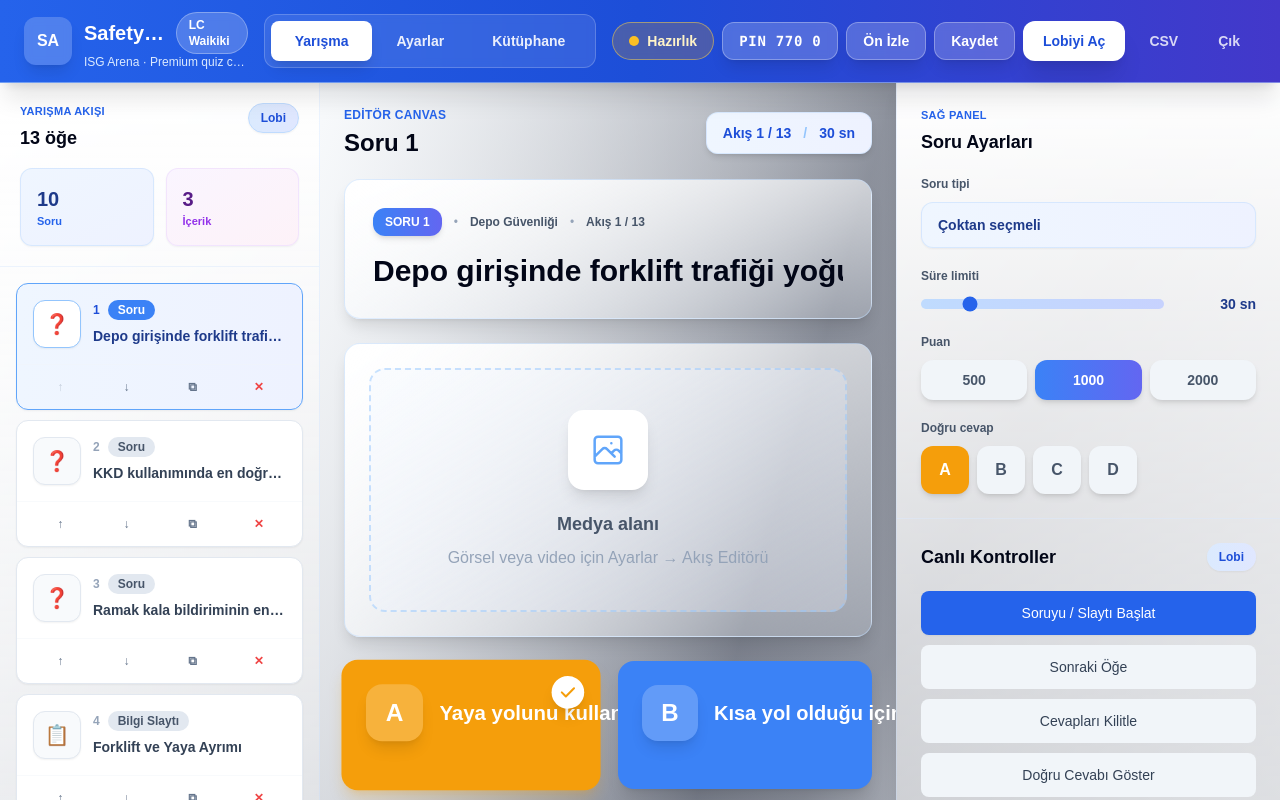
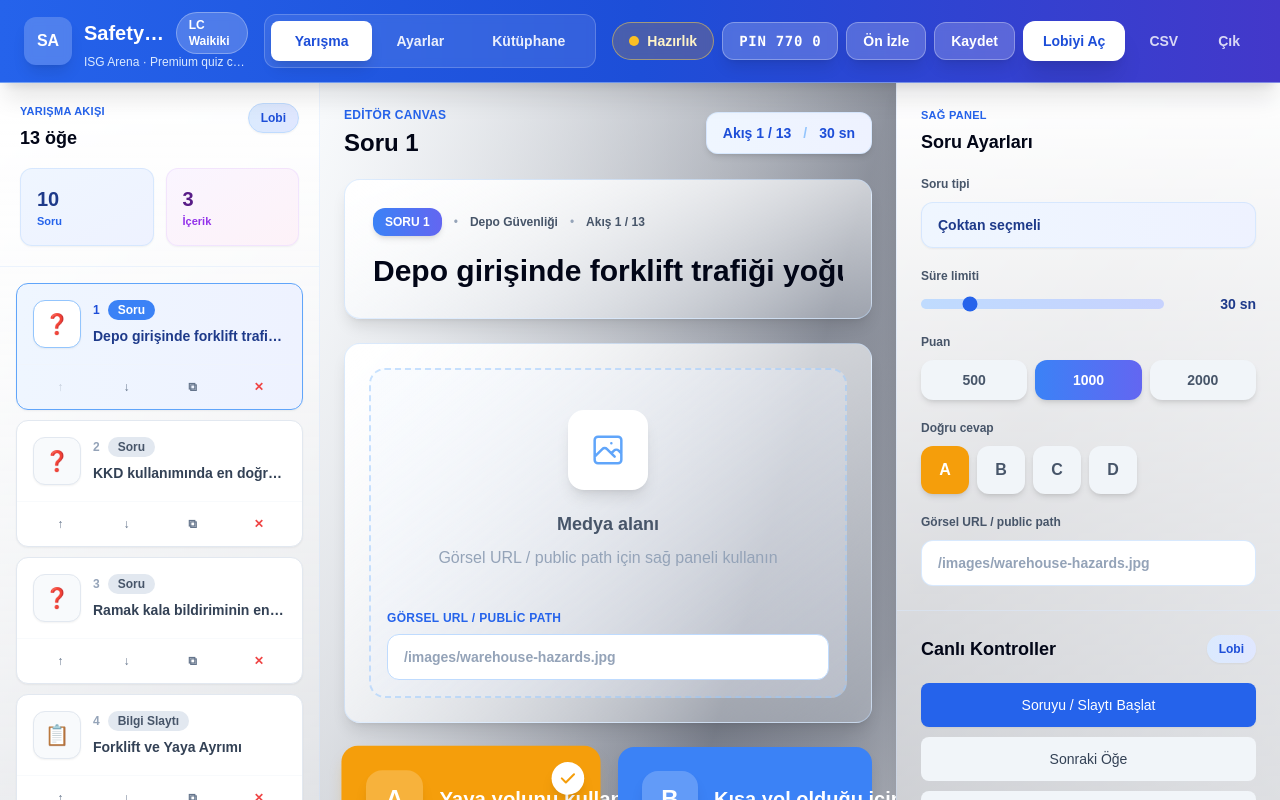
Before and after one commit to candirlik86-creator/isg-arena-2026, a Next.js app: page /admin in a window 1280 px wide. Shown: the top 800 px of the page. Built offline with nearby package versions, Linux system fonts and the light colour scheme.

Commit message:
feat: add image quiz support

```diff
--- a/src/app/admin/page.tsx
+++ b/src/app/admin/page.tsx
@@ -578,7 +578,15 @@ export default function AdminPage() {
                   </div>
 
                   <div className="mb-6 rounded-2xl border border-blue-200/50 bg-gradient-to-br from-white to-blue-50/20 p-6 shadow-lg">
-                    <div className="rounded-2xl border-2 border-dashed border-blue-300/50 bg-gradient-to-br from-blue-50/30 to-indigo-50/30 p-10 text-center">
+                    <div className="overflow-hidden rounded-2xl border-2 border-dashed border-blue-300/50 bg-gradient-to-br from-blue-50/30 to-indigo-50/30 p-4 text-center">
+                      {activeItem.imageUrl ? (
+                        <img
+                          src={activeItem.imageUrl}
+                          alt=""
+                          className="max-h-72 w-full rounded-xl object-contain shadow-lg"
+                        />
+                      ) : (
+                        <div className="p-6">
                           <div className="mx-auto mb-5 flex h-20 w-20 items-center justify-center rounded-2xl bg-white shadow-lg">
                             <svg className="h-10 w-10 text-blue-400" fill="none" stroke="currentColor" viewBox="0 0 24 24" aria-hidden>
                               <path
@@ -590,7 +598,27 @@ export default function AdminPage() {
                             </svg>
                           </div>
                           <p className="mb-2 text-lg font-semibold text-slate-600">Medya alanı</p>
-                      <p className="text-base text-slate-400">Görsel veya video için Ayarlar → Akış Editörü</p>
+                          <p className="text-base text-slate-400">Görsel URL / public path için sağ paneli kullanın</p>
+                        </div>
+                      )}
+                      {activeItem.imageUrl ? (
+                        <p className="mt-3 break-all rounded-xl bg-white/80 px-3 py-2 text-sm font-semibold text-slate-600">
+                          {activeItem.imageUrl}
+                        </p>
+                      ) : null}
+                      <label className="mt-4 block text-left">
+                        <span className="mb-2 block text-xs font-bold uppercase tracking-wide text-blue-600">Görsel URL / public path</span>
+                        <input
+                          type="text"
+                          value={activeItem.imageUrl ?? ""}
+                          onChange={(event) => {
+                            const imageUrl = event.target.value.trim();
+                            patchActiveQuiz({ imageUrl: imageUrl || undefined });
+                          }}
+                          placeholder="/images/warehouse-hazards.jpg"
+                          className="w-full rounded-xl border border-blue-200 bg-white px-4 py-3 text-sm font-semibold text-slate-800 outline-none transition placeholder:text-slate-400 focus:border-blue-500 focus:ring-4 focus:ring-blue-100"
+                        />
+                      </label>
                     </div>
                   </div>
 
@@ -729,6 +757,20 @@ export default function AdminPage() {
                         </button>
                       ))}
                     </div>
+                  </div>
+
+                  <div>
+                    <label className="mb-2.5 block text-xs font-semibold text-slate-600">Görsel URL / public path</label>
+                    <input
+                      type="text"
+                      value={activeItem.imageUrl ?? ""}
+                      onChange={(event) => {
+                        const imageUrl = event.target.value.trim();
+                        patchActiveQuiz({ imageUrl: imageUrl || undefined });
+                      }}
+                      placeholder="/images/warehouse-hazards.jpg"
+                      className="w-full rounded-xl border border-blue-200/60 bg-white px-4 py-3 text-sm font-semibold text-slate-800 outline-none transition placeholder:text-slate-400 focus:border-blue-500 focus:ring-4 focus:ring-blue-100"
+                    />
                   </div>
                 </div>
               </div>
--- a/src/app/screen/page.tsx
+++ b/src/app/screen/page.tsx
@@ -52,6 +52,80 @@ export default function ScreenPage() {
   if (quizInProgress && activeItem.type === "quiz") {
     const liveRemainingSeconds = remainingSeconds ?? activeItem.timeLimitSeconds;
     const liveProgress = Math.max(0, Math.min(100, (liveRemainingSeconds / activeItem.timeLimitSeconds) * 100));
+    const questionImageUrl = activeItem.imageUrl?.trim();
+
+    if (questionImageUrl) {
+      return (
+        <main
+          {...screenSurface}
+          data-customer-name={undefined}
+          className={`${screenSurface.className} relative box-border h-[100dvh] max-h-[100dvh] overflow-hidden p-2 text-white md:p-3`}
+        >
+          <ScreenProductMark productBrandName={brand.productBrandName} />
+          <p className="pointer-events-none absolute right-2 top-2 z-20 max-w-[7.5rem] truncate rounded-full border border-white/25 bg-white/[0.16] px-2 py-1 text-center text-[0.58rem] font-black uppercase tracking-[0.1em] text-white/85 shadow-lg shadow-blue-950/15 backdrop-blur md:right-3 md:top-2.5 md:max-w-[8.5rem] md:px-2.5 md:text-[0.68rem]">
+            {brand.customerName}
+          </p>
+          <section className="relative mx-auto flex h-full max-h-full min-h-0 max-w-[1720px] flex-col gap-2 overflow-hidden">
+            <header className="grid shrink-0 grid-cols-[minmax(0,1fr)_auto] items-stretch gap-2">
+              <div className="min-w-0 rounded-[clamp(0.75rem,1.25vw,1.15rem)] border border-white/30 bg-white/[0.18] p-2 shadow-2xl shadow-blue-950/25 backdrop-blur md:px-3">
+                <div className="flex items-center gap-2">
+                  <StageBadge label={`Soru ${activeQuizPosition?.current ?? activeItem.quizNumber} / ${activeQuizPosition?.total ?? activeItem.quizNumber}`} />
+                  <div className="h-2 flex-1 overflow-hidden rounded-full border border-white/25 bg-white/25 shadow-inner">
+                    <div className="h-full rounded-full bg-gradient-to-r from-emerald-300 via-yellow-300 to-rose-500 shadow-lg transition-all" style={{ width: `${liveProgress}%` }} />
+                  </div>
+                </div>
+                <h1
+                  className="mt-1 line-clamp-2 break-words font-black leading-tight text-white drop-shadow-2xl"
+                  style={{ fontSize: "clamp(0.95rem, 1.75vw, 2.15rem)" }}
+                >
+                  {activeItem.title}
+                </h1>
+              </div>
+
+              <div className="mr-[clamp(4.25rem,7vw,7.25rem)] grid shrink-0 grid-cols-2 gap-1.5 md:gap-2">
+                <div className="min-w-[3.5rem] rounded-[clamp(0.6rem,0.95vw,0.9rem)] border border-white/30 bg-white/[0.18] px-1.5 py-0.5 text-center shadow-2xl shadow-blue-950/25 backdrop-blur md:min-w-[4.25rem] md:px-2 md:py-1">
+                  <p className="text-[7px] font-black uppercase tracking-[0.16em] text-cyan-100 md:text-[8px]">Süre</p>
+                  <p className="text-2xl font-black leading-none tabular-nums text-white md:text-[1.65rem]">{liveRemainingSeconds}</p>
+                </div>
+                <div className="min-w-[3.5rem] rounded-[clamp(0.6rem,0.95vw,0.9rem)] border border-white/30 bg-white/[0.18] px-1.5 py-0.5 text-center shadow-2xl shadow-blue-950/25 backdrop-blur md:min-w-[4.25rem] md:px-2 md:py-1">
+                  <p className="text-[7px] font-black uppercase tracking-[0.16em] text-emerald-100 md:text-[8px]">Cevap</p>
+                  <p className="text-2xl font-black leading-none tabular-nums text-white md:text-[1.65rem]">{answeredCount}</p>
+                </div>
+              </div>
+            </header>
+
+            <div className="grid min-h-0 flex-1 grid-cols-[minmax(0,1fr)_minmax(18rem,32rem)] gap-2 overflow-hidden lg:grid-cols-[minmax(0,1fr)_minmax(24rem,34rem)]">
+              <div className="flex min-h-0 overflow-hidden rounded-[clamp(0.9rem,1.8vw,1.7rem)] border border-white/25 bg-slate-950/45 p-2 shadow-2xl shadow-blue-950/25 backdrop-blur md:p-3">
+                <img src={questionImageUrl} alt="" className="h-full min-h-0 w-full rounded-[clamp(0.75rem,1.5vw,1.4rem)] object-contain" />
+              </div>
+
+              <div className="grid min-h-0 grid-rows-4 gap-2 overflow-hidden">
+                {activeItem.options.map((option) => (
+                  <article
+                    key={option.id}
+                    className={`flex min-h-0 overflow-hidden rounded-[clamp(0.8rem,1.35vw,1.25rem)] border p-2 shadow-2xl backdrop-blur md:p-3 ${liveOptionStyles[option.id]}`}
+                  >
+                    <div className="flex min-h-0 w-full items-center gap-2 md:gap-3">
+                      <div
+                        className={`flex h-10 w-10 shrink-0 items-center justify-center rounded-xl text-xl font-black shadow-xl md:h-12 md:w-12 md:rounded-2xl md:text-2xl ${liveOptionBadgeStyles[option.id]}`}
+                      >
+                        {option.id}
+                      </div>
+                      <p
+                        className="line-clamp-2 min-w-0 break-words font-black leading-tight text-white drop-shadow-lg"
+                        style={{ fontSize: "clamp(0.85rem, 1.35vw, 1.65rem)" }}
+                      >
+                        {option.text}
+                      </p>
+                    </div>
+                  </article>
+                ))}
+              </div>
+            </div>
+          </section>
+        </main>
+      );
+    }
 
     return (
       <main
--- a/src/components/ContentFlowEditor.tsx
+++ b/src/components/ContentFlowEditor.tsx
@@ -35,6 +35,7 @@ type FlowItemFormState = {
   category: string;
   timeLimitSeconds: string;
   description: string;
+  imageUrl: string;
   mediaUrl: string;
   uploadedImageDataUrl: string;
   message: string;
@@ -84,6 +85,7 @@ function createEmptyForm(type: FlowItemType): FlowItemFormState {
     category: "",
     timeLimitSeconds: type === "forkliftChallenge" ? "60" : type === "quiz" ? "30" : "",
     description: "",
+    imageUrl: "",
     mediaUrl: "",
     uploadedImageDataUrl: "",
     message: type === "forkliftChallenge" ? "Hızlı olan değil, güvenli süren kazanır." : "",
@@ -106,6 +108,7 @@ function createFormFromItem(item: ContentFlowItem): FlowItemFormState {
       options: Object.fromEntries(item.options.map((option) => [option.id, option.text])) as Record<AnswerId, string>,
       correctOptionId: item.correctOptionId,
       explanation: item.explanation ?? "",
+      imageUrl: item.imageUrl ?? "",
     };
   }
 
@@ -220,6 +223,7 @@ function buildFlowItem(form: FlowItemFormState, state: GameState, existingItem?:
       stage: existingQuiz?.stage ?? "Admin Eklenen Quiz",
       timeLimitSeconds: duration ?? 30,
       maxScore: existingQuiz?.maxScore ?? 1000,
+      imageUrl: form.imageUrl.trim() || undefined,
       options: answerIds.map((optionId) => ({
         id: optionId,
         text: form.options[optionId].trim(),
@@ -530,6 +534,16 @@ export function ContentFlowEditor({
                 </div>
 
                 <label className="block lg:col-span-2">
+                  <span className={labelClass}>Görsel URL / public path optional</span>
+                  <input
+                    value={form.imageUrl}
+                    onChange={(event) => patchForm({ imageUrl: event.target.value })}
+                    className={inputClass}
+                    placeholder="/images/warehouse-hazards.jpg"
+                  />
+                </label>
+
+                <label className="block lg:col-span-2">
                   <span className={labelClass}>Açıklama / öğrenme notu optional</span>
                   <textarea
                     value={form.explanation}
--- a/src/lib/game-state-normalizer.ts
+++ b/src/lib/game-state-normalizer.ts
@@ -83,6 +83,7 @@ function normalizeFlowItem(value: unknown, usedIds: Set<string>, quizNumber: num
       topic: asString(value.topic ?? value.category, "Genel"),
       category: asString(value.category),
       stage: asString(value.stage, "Quiz"),
+      imageUrl: asString(value.imageUrl) || undefined,
       timeLimitSeconds: asPositiveNumber(value.timeLimitSeconds, 30),
       maxScore: asPositiveNumber(value.maxScore, 1000),
       options,
--- a/src/lib/game-state.ts
+++ b/src/lib/game-state.ts
@@ -16,6 +16,7 @@ export type QuizFlowItem = BaseFlowItem & {
   quizNumber: number;
   topic: string;
   stage: string;
+  imageUrl?: string;
   timeLimitSeconds: number;
   maxScore: number;
   options: AnswerOption[];
```
Lines whose indentation alone changed are shown as unchanged.
